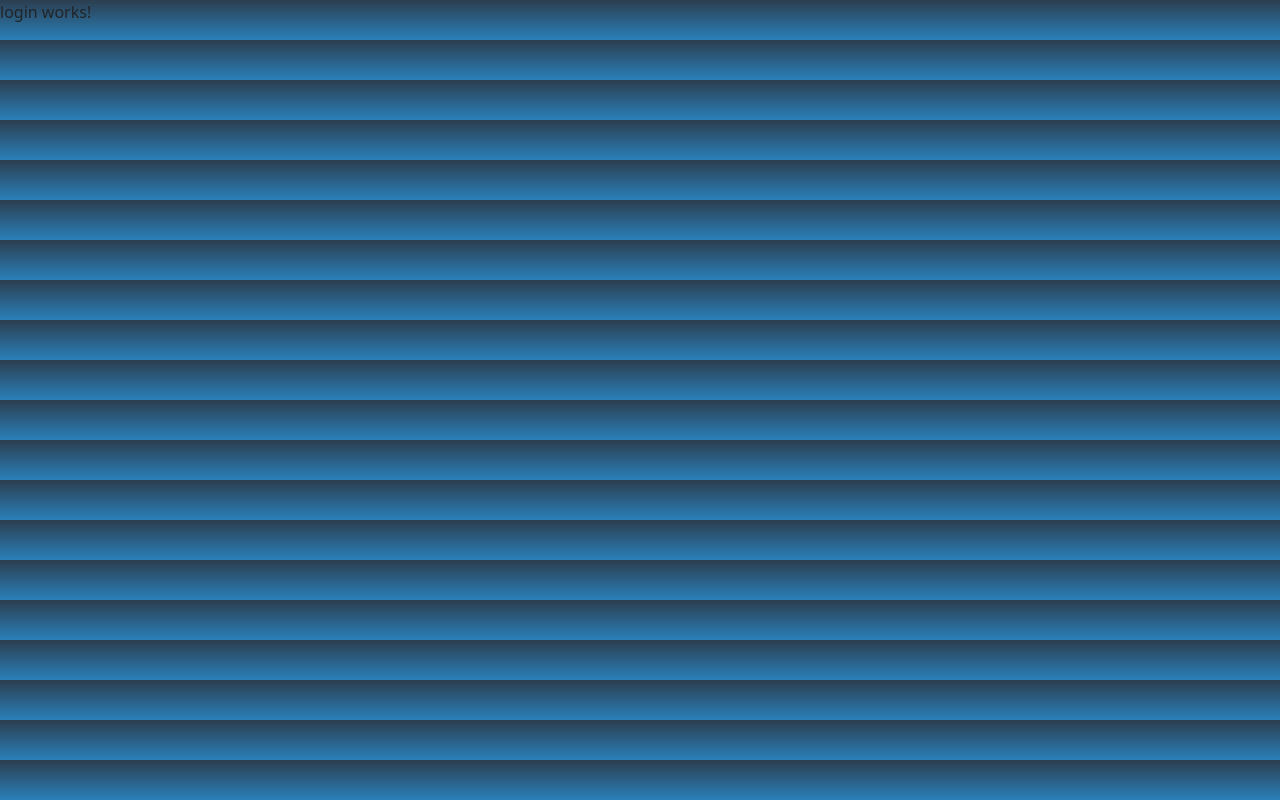
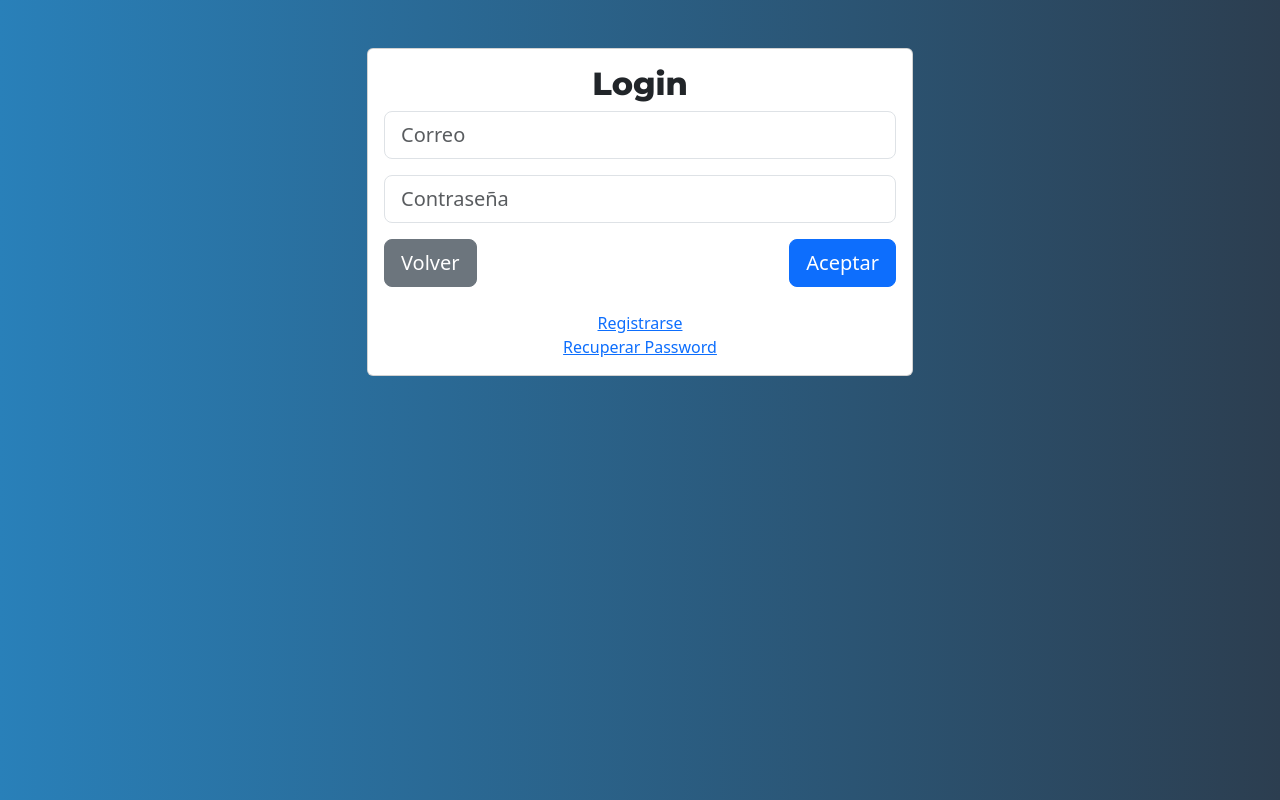
Before and after one commit to RaphaelWMR/Quizz, an Angular app: page /usuario in a window 1280 px wide. Built offline with nearby package versions, Linux system fonts and the light colour scheme.

Commit message:
login HTML

```diff
--- a/src/app/components/usuario/login/login.component.html
+++ b/src/app/components/usuario/login/login.component.html
@@ -1 +1,33 @@
-<p>login works!</p>
+<div class="container mt-5">
+    <div class="row">
+        <div class="col-lg-6 offset-lg-3">
+            <div class="card">
+                <div class="card-body">
+                    <h2 class="text-center titulo">
+                        Login
+                    </h2>
+                    <form>
+                        <div class="mb-3">
+                            <input type="text" class="form-control form-control-lg" placeholder="Correo">
+                        </div>
+                        <div class="mb-3">
+                            <input type="text" class="form-control form-control-lg" placeholder="Contraseña">
+                        </div>
+                        <button class="btn btn-secondary btn-lg" routerLink="/">
+                            Volver
+                        </button>
+                        <button class="btn btn-primary btn-lg float-end">
+                            Aceptar
+                        </button>
+                    </form>
+                    <br>
+                    <div class="text-center">
+                        <a href="#">Registrarse</a>
+                        <br>
+                        <a href="#">Recuperar Password</a>
+                    </div>
+                </div>
+            </div>
+        </div>
+    </div>
+</div>
--- a/src/index.html
+++ b/src/index.html
@@ -11,7 +11,9 @@
 </head>
 
 <body>
-    <app-root></app-root>
+    <app-root>
+
+    </app-root>
 </body>
 
 </html>
--- a/src/styles.css
+++ b/src/styles.css
@@ -1,19 +1,19 @@
 /* You can add global styles to this file, and also import other style files */
-
 body {
-    background: #2980b9;
-    /* fallback for old browsers */
-    background: -webkit-linear-gradient(to bottom, #2c3e50, #2980b9);
-    /* Chrome 10-25, Safari 5.1-6 */
-    background: linear-gradient(to bottom, #2c3e50, #2980b9);
-    /* W3C, IE 10+/ Edge, Firefox 16+, Chrome 26+, Opera 12+, Safari 7+ */
+    background: #2980b9;  /* fallback for old browsers */
+    background: -webkit-linear-gradient(to left, #2c3e50, #2980b9);  /* Chrome 10-25, Safari 5.1-6 */
+    background: linear-gradient(to left, #2c3e50, #2980b9); /* W3C, IE 10+/ Edge, Firefox 16+, Chrome 26+, Opera 12+, Safari 7+ */
 }
 
 .btn-principal {
     height: 3.125rem;
-    background-color: rgb(51, 51, 51);
-    border-color: rgba(0, 0, 0, 0.1);
+    background-color: rgb(51,51,51);
+    border-color: rgba(0,0,0,0.1);
     color: white;
     font-size: 20px;
     font-family: 'Montserrat', sans-serif;
 }
+
+.titulo {
+    font-family: 'Montserrat', sans-serif;
+}
```
